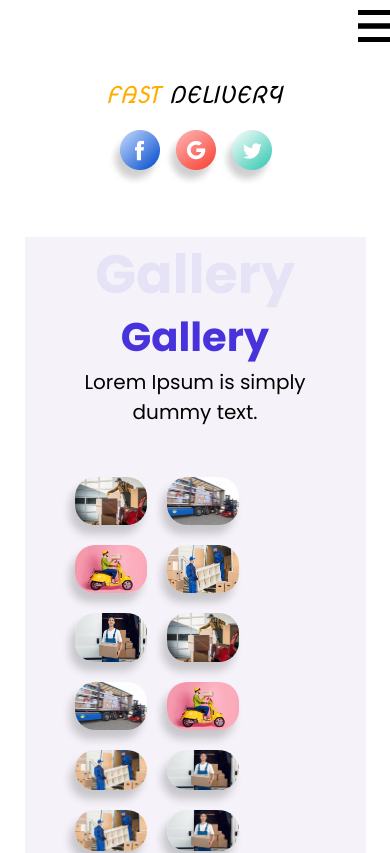
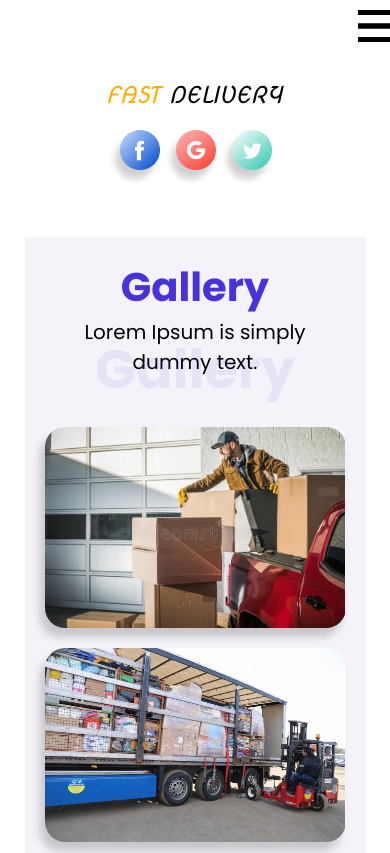
Before and after one commit to tokkaya79/fast-delivery, a React (Create React App) app: page /fast-delivery/all-gallery in a window 390 px wide. Shown: the top 853 px of the page. Built offline with nearby package versions, Linux system fonts and the light colour scheme.

Commit message:
created scrollToTop

```diff
--- a/src/App.tsx
+++ b/src/App.tsx
@@ -11,13 +11,13 @@ import HelpPage from './pages/helpPage/HelpPage';
 import Footer from './components/footer/Footer';
 
 import './styles/index.scss';
-
+import ScrollToTop from './ScrollToTop';
 
 const App = () => {
-
     return (
         <div className="App">
             <Router>
+                <ScrollToTop>
                     <Routes>
                         <Route
                             path="/fast-delivery"
@@ -25,7 +25,7 @@ const App = () => {
                         />
                         <Route
                             path="/fast-delivery/about"
-                        element={<AboutPage/>}
+                            element={<AboutPage />}
                         />
                         <Route
                             path="/fast-delivery/tracking"
@@ -49,9 +49,10 @@ const App = () => {
                         />
                     </Routes>
                     <Footer />
+                </ScrollToTop>
             </Router>
         </div>
     );
-}
+};
 
 export default App;
--- /dev/null
+++ b/src/ScrollToTop.tsx
@@ -0,0 +1,14 @@
+import { useEffect } from 'react';
+import { useLocation } from "react-router-dom";
+
+const ScrollToTop = ({ children }: { children: React.ReactNode }) => {
+  const { pathname } = useLocation();
+
+  useEffect(() => {
+    window.scrollTo(0, 0);
+  }, [pathname]);
+
+  return <>{children}</>;
+};
+
+export default ScrollToTop;
--- a/src/components/gallery/Gallery.tsx
+++ b/src/components/gallery/Gallery.tsx
@@ -45,6 +45,7 @@ const Gallery: React.FC<GalleryProps> = ({ images }) => {
                             </div>
                         ))}
                     </div>
+
                     <NavLink
                         className="gallery__link"
                         to="/fast-delivery/all-gallery"
--- a/src/pages/galleryPage/GalleryPage.tsx
+++ b/src/pages/galleryPage/GalleryPage.tsx
@@ -6,6 +6,8 @@ import { images } from '../../components/gallery/images';
 const GalleryPage = () => {
 
     const imagesToDisplay = images.slice(0, 5);
+
+
 
     return (
         <main className="gallery-page">
--- a/src/pages/home/Home.tsx
+++ b/src/pages/home/Home.tsx
@@ -13,6 +13,7 @@ import { images } from '../../components/gallery/images';
 import { fotos } from '../../components/slider/fotos';
 
 const Home = () => {
+    const imagesToDisplay = images.slice(0, 5);
     return (
         <main className="home-page">
             <Header />
@@ -20,7 +21,7 @@ const Home = () => {
             <TrackProduct />
             <OurServices services={services} />
             <HowItWorks items={items} />
-            <Gallery images={images}/>
+            <Gallery images={imagesToDisplay}/>
             <Slider fotos={fotos} />
         </main>
     );
--- a/src/styles/index.scss
+++ b/src/styles/index.scss
@@ -70,10 +70,27 @@ section {
         display: none;
     }
 }
+.home-page{
+    & .gallery__imgs-block{
+        margin-bottom: 30px;
+    }
+}
+.gallery-page{
+    & .gallery__imgs-block{
+        margin-bottom: 30px;
+    }
+}
 .allgallery-page {
+    & .gallery__wrapper{
+        margin: 0;
+        padding: 20px;
+    }
     & .gallery__imgs-block{
         display: flex;
         flex-wrap: wrap;
+        justify-content: space-around;
+        gap: 20px;
+        margin-bottom: 0;
     }
     & .gallery__img-box {
         width: 30%;
@@ -97,6 +114,11 @@ section {
             display: block;
         }
     }
+     .allgallery-page {
+    & .gallery__img-box {
+        width: 45%;
+        }
+    }
 }
 @media (max-width: 600px) {
     body.lock {
@@ -108,3 +130,10 @@ section {
         }
     }
 }
+@media (max-width: 500px){
+    .allgallery-page {
+    & .gallery__img-box {
+        width: 100%;
+        }
+    }
+}
```
Lines whose indentation alone changed are shown as unchanged.
